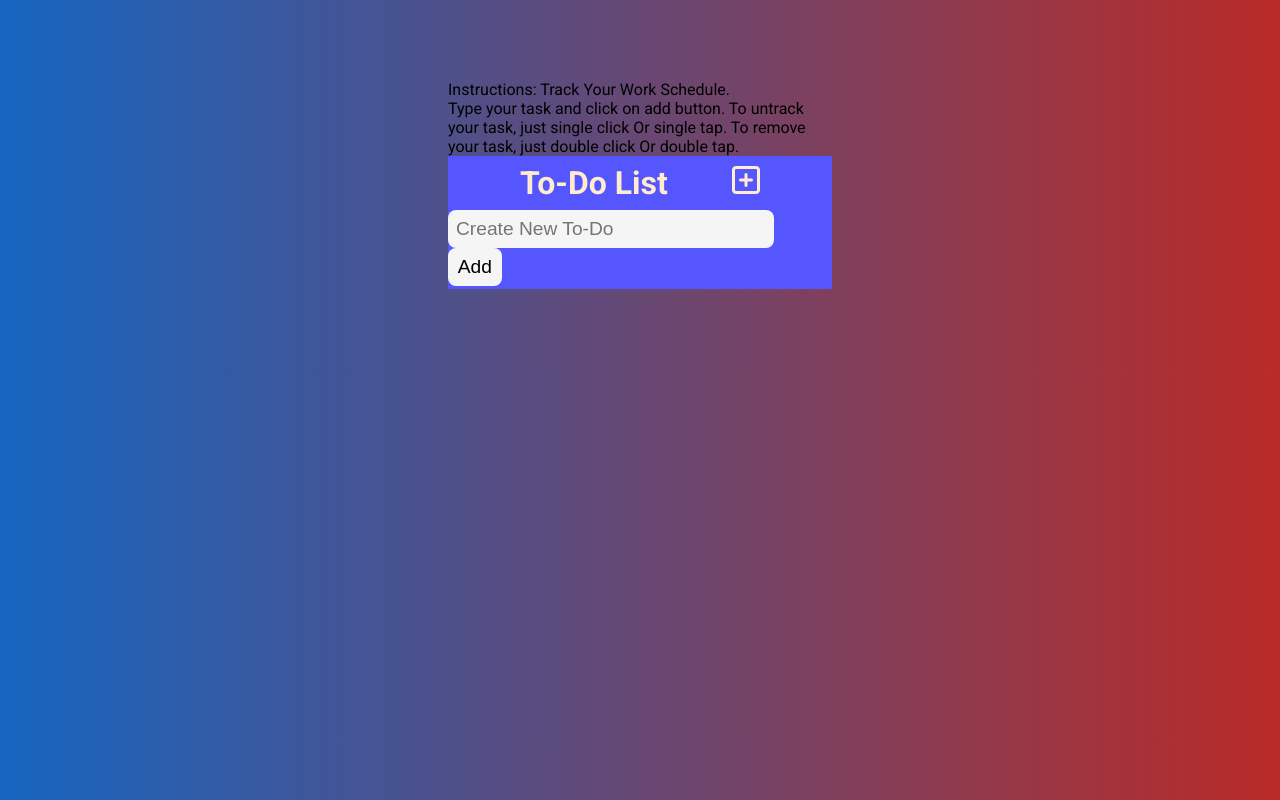
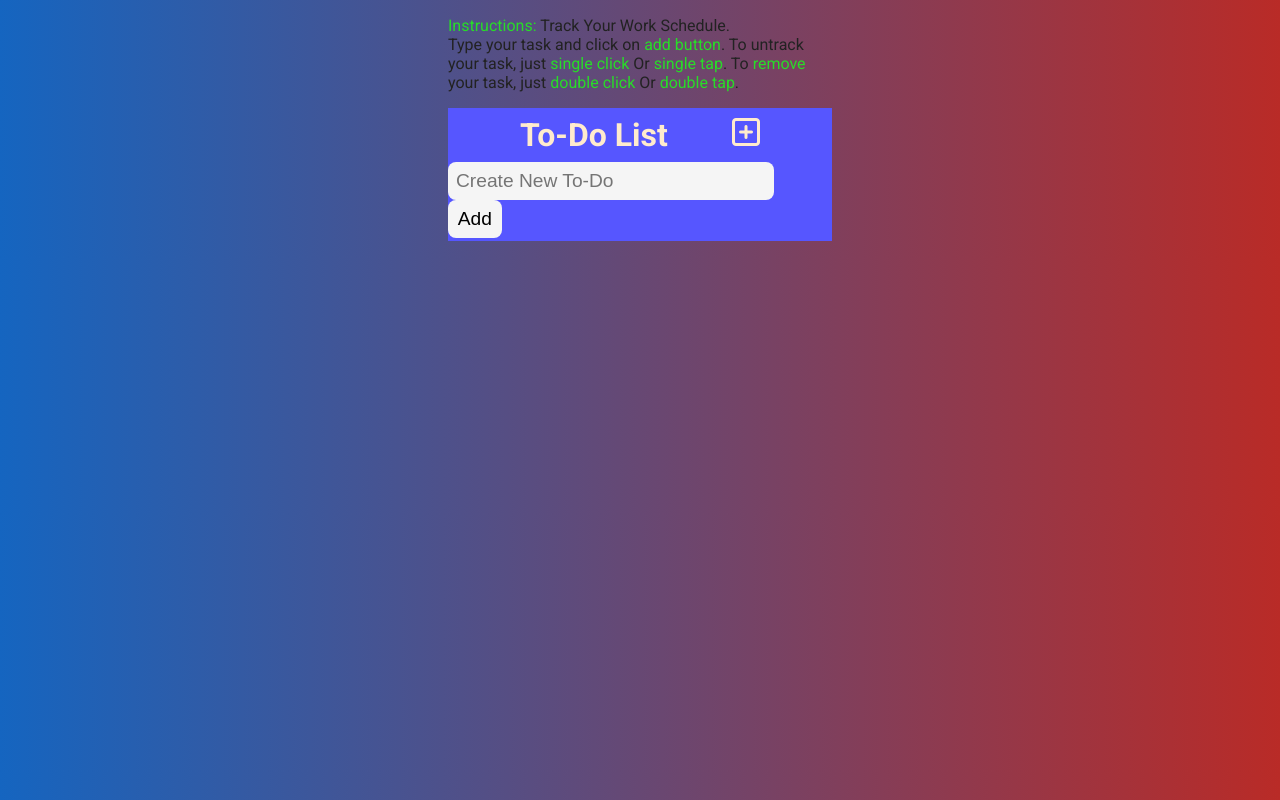
Before and after one commit to Salman-Farshe/ToDo-list, a website: page index.html in a window 1280 px wide. Drawn offline with nearby package versions, Linux system fonts and the light colour scheme.

Commit message:
adding some style on Instructions

```diff
--- a/index.html
+++ b/index.html
@@ -14,7 +14,7 @@
 
     <div class="container">
         <div class="instruction">
-            <p>Instructions: Track Your Work Schedule. <br>
+            <p><span>Instructions:</span> Track Your Work Schedule. <br>
                 Type your task and click on <span>add button</span>.
                 To untrack your task, just <span>single click</span>  Or <span>single tap</span>.
                 To <span>remove</span> your task, just <span>double click</span> Or <span>double tap</span>.
--- a/sass/style.scss
+++ b/sass/style.scss
@@ -21,7 +21,18 @@ body{
 .container{
     max-width: 30%;
     min-height: auto;
-    margin: 5rem auto;
+    margin: 1rem auto;
+    .instruction{
+        p{
+            color: #222222;
+            font-size: 1rem;
+            font-weight: normal;
+            margin-bottom: 1rem;
+            & span{
+                color: #28dc28;
+            }
+        }
+    }
     .heading{
         display: flex;
         flex-direction: row;
```
Also changed, not shown: css/style.css.
